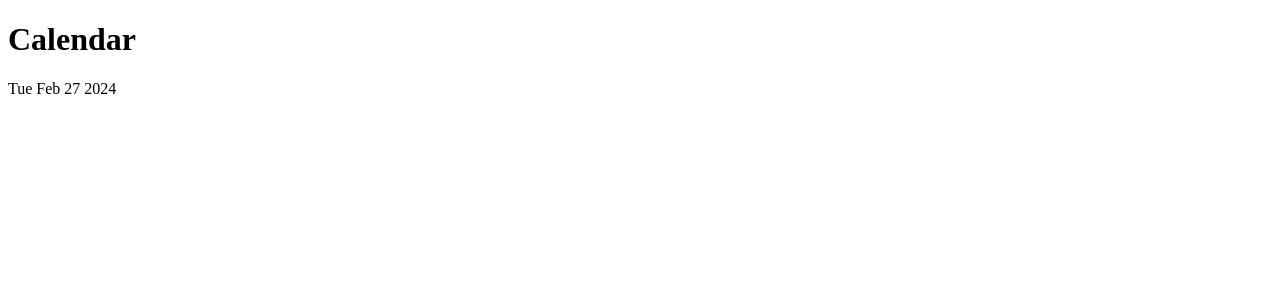
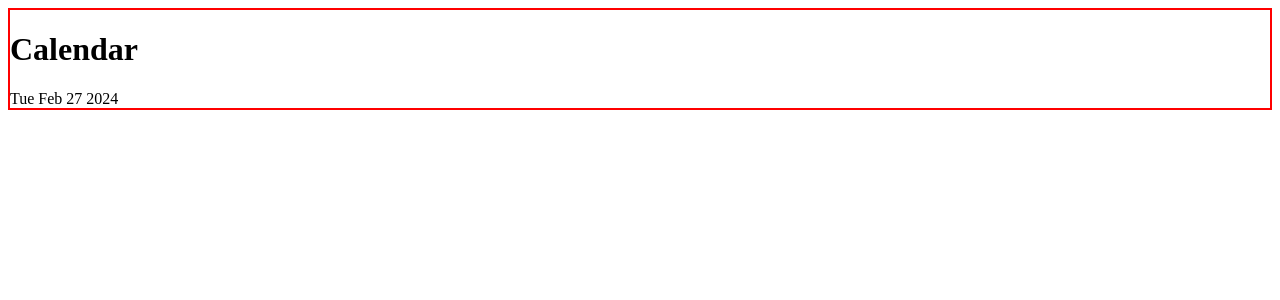
Before and after one commit to PeiHsinChang/nextApp, a Next.js app: page /calendar in a window 1280 px wide. Shown: the top 300 px of the page. Built offline with nearby package versions, Linux system fonts and the light colour scheme.

Commit message:
feat: dates

```diff
--- a/app/calendar/page.tsx
+++ b/app/calendar/page.tsx
@@ -1,4 +1,17 @@
+"use client"
 import React from 'react';
+import styled from 'styled-components';
+
+
+const EmptyFunction= (datewww)=>{
+  console.log(datewww)
+  // let datesArr
+  // for(let i=0;i<dates;i++){
+  //   datesStr+=<div></div>
+  // }
+  // console.log({datesStr})
+  // return datesStr
+}
 
 
 export default function Calendar() {
@@ -6,19 +19,32 @@ export default function Calendar() {
   console.log(date.getDate())
   console.log(date.getMonth())
   console.log(date.getFullYear())
+  console.log('星期',date.getDay())
 
   const dates=new Date(date.getFullYear(),date.getMonth()+1, 0).getDate()
   const weekDateMap=['Sun','Mon','Tue','Wen','Thus','Fri','Sat']
 
+  const dateStr= EmptyFunction(date.getDay())
+  // console.log(dateStr)
+  for(let i=0;i<dates;i++){
+
+  }
   console.log({dates})
   // const dates=date.getDate(date.getFullYear(),date.getMonth())
-  dates
+  const datesArr=[]
 
   return (
-  <><h1>Calendar</h1>
+  <Wrapper><h1>Calendar</h1>
   <div>{date.toDateString()}</div>
+
+  {/* {dateStr} */}
   <div></div>
 
-  </>)
+  </Wrapper>)
 
 }
+
+
+const Wrapper=styled.div`
+  border: 2px solid red;
+`
```
